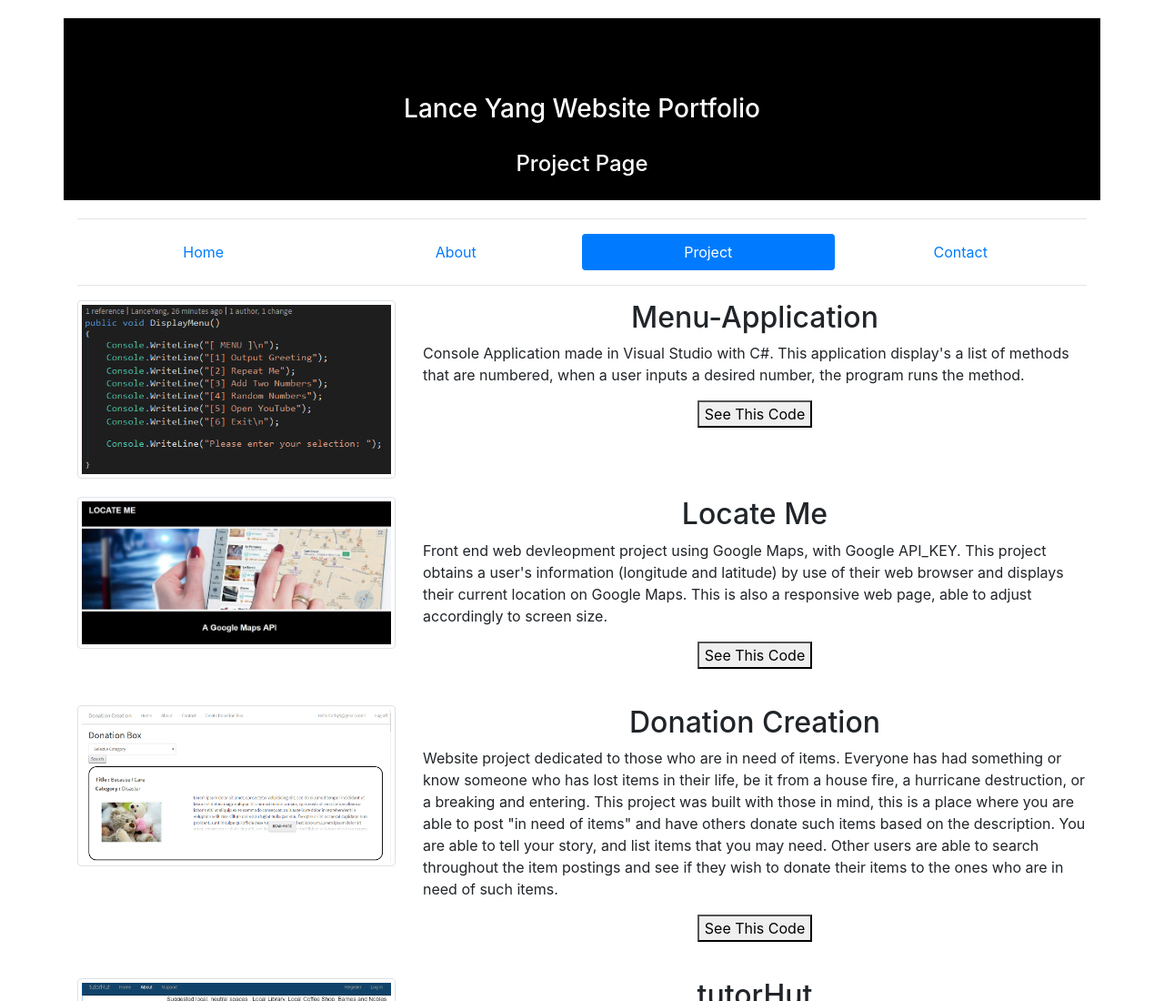
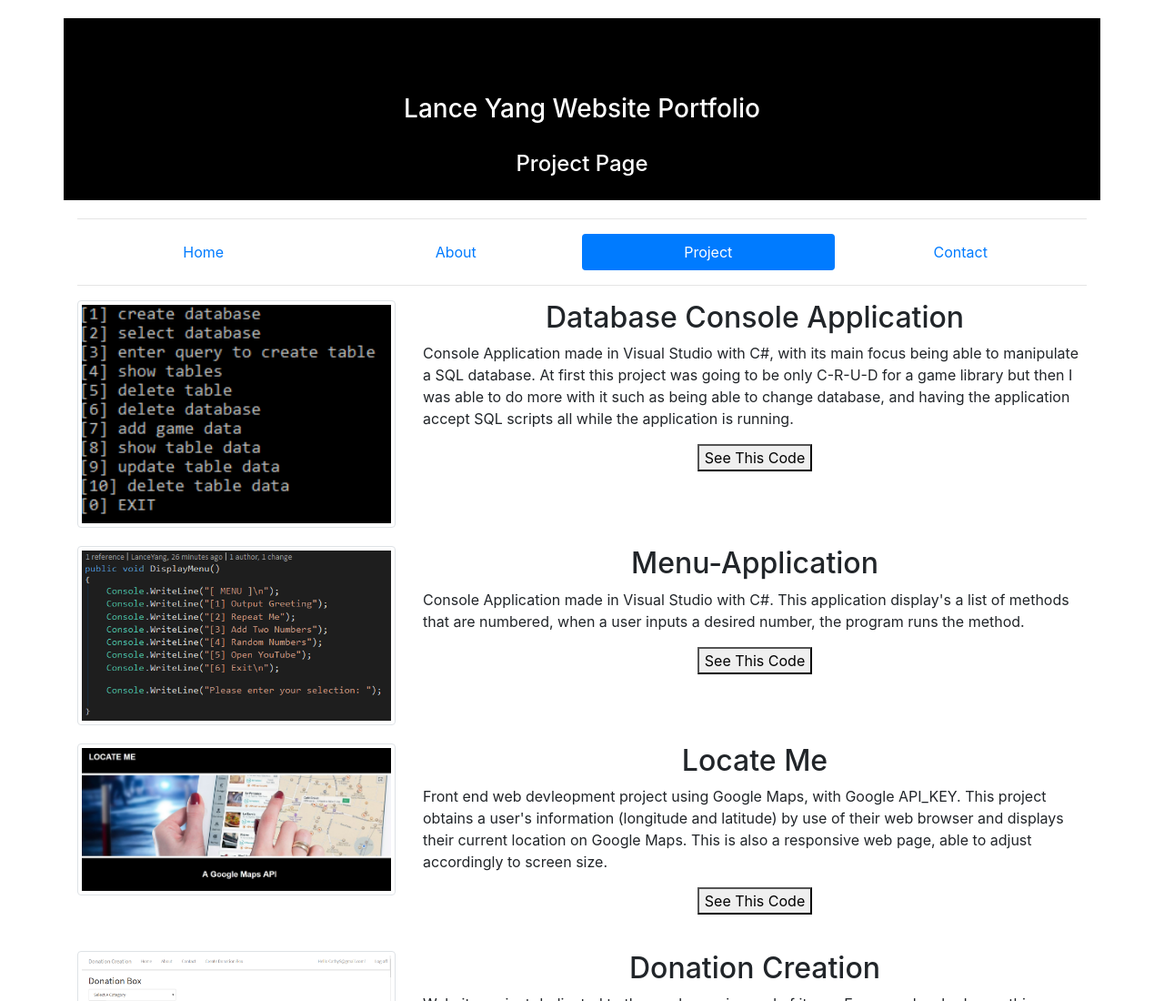
Before and after one commit to LanceYang15/LanceYang15.github.io, a plain HTML site: page project.html in a window 1280 px wide. Shown: the top 1100 px of the page at 91% size. Drawn offline with nearby package versions, Linux system fonts and the light colour scheme.

Commit message:
added new project

```diff
--- a/project.html
+++ b/project.html
@@ -42,6 +42,22 @@
         <hr>
       </div>
     </nav>
+    <section>
+      <div class="container">
+        <div class = "row">
+          <div class="col-sm-4">
+            <img class="img-thumbnail" src="img/Database-Console-Application/img_1.PNG" alt="Image of database console application project.">
+          </div>
+          <div class="col-sm-8">
+            <h2 class="text-center">Database Console Application</h2>
+            <p>Console Application made in Visual Studio with C#, with its main focus being able to manipulate a SQL database. At first this project was going to be only C-R-U-D for a game library but then I was able to do more with it such as being able to change database, and having the application accept SQL scripts all while the application is running.</p>
+            <div class="button-link">
+              <button onclick="newDatabaseConsoleApplication()">See This Code</button>
+            </div>
+          </div>
+        </div>
+      </div>
+    </section>
     <section>
       <div class="container">
         <div class = "row">
@@ -140,6 +156,10 @@
     </div>
   </section>
   <script>
+    function newDatabaseConsoleApplication(){
+      window.open("https://github.com/LanceYang15/Database_Console_Application");
+    }
+
     function newMenuApplication(){
       window.open("https://github.com/LanceYang15/Menu-Application");
     }
```
Also changed, not shown: index.html (+14 -1 lines), img/Database-Console-Application/img_1.PNG (added).
